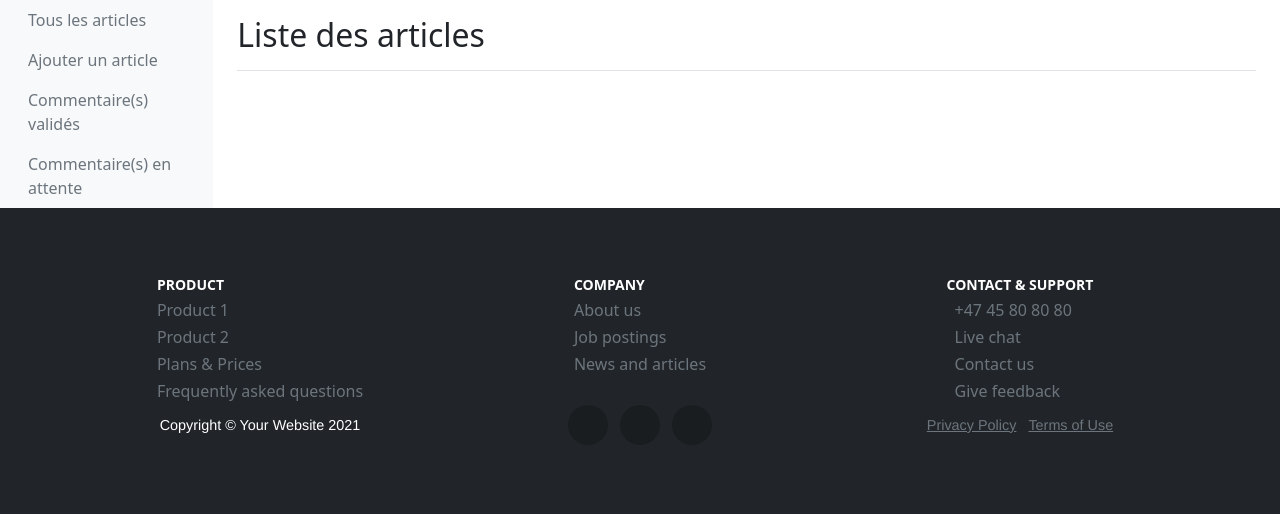
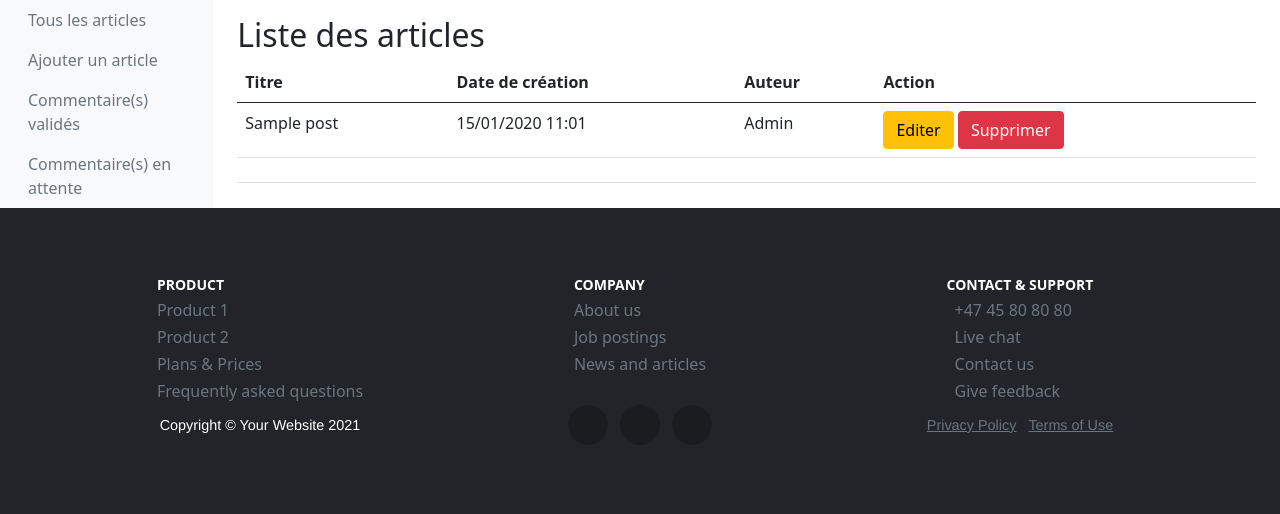
Before and after one commit to Kaloss38/P5_blog_jonathan_billard, a PHP site: template src/Views/admin/homeAdmin.html.twig in a window 1280 px wide. Shown: the part 56-570 px from the top of the page. Run offline with PHP 8.4, Linux system fonts and the light colour scheme; the template is opened without the code that fills it: most values are stand-ins (such as "Sample title", 1, 10 or a date in 2020); some libraries are stand-ins or nearby versions.

Commit message:
Update column dates name in db, add delete action on post, make front for posts in admin

```diff
--- a/config/routes.php
+++ b/config/routes.php
@@ -16,11 +16,11 @@ Router::get('/admin/articles', 'AdminController@index')->setName('adminAllPosts'
 //add post view
 Router::get('/admin/articles-add', 'AdminController@addPost')->setName('adminAddPost');
 //save post view
-Router::post('/admin/articles-save', 'AdminController@savePost');
+Router::post('/admin/articles-save', 'AdminController@savePost')->setName('adminSavePost');
 //update post
-Router::get('/admin/articles/update/{id}', 'AdminController@updatePost');
+Router::get('/admin/articles/update/{id}', 'AdminController@updatePost')->setName('adminUpdatePost');
 //delete post
-Router::get('/admin/articles/delete/{id}', 'AdminController@deletePost');
+Router::get('/admin/articles/delete/{id}', 'AdminController@deletePost')->setName('adminDeletePost');
 
 //all comments page
 Router::get('/admin/commentaires/validate', 'AdminController@allComments');
--- a/src/Manager/PropertyNotFoundException.php
+++ b/src/Handler/PropertyNotFoundException.php
@@ -1,6 +1,6 @@
 <?php
 
-    namespace App\Manager;
+    namespace App\Handler;
 
     class PropertyNotFoundException extends \Exception
     {
--- a/src/Manager/BaseManager.php
+++ b/src/Manager/BaseManager.php
@@ -3,7 +3,7 @@
 	namespace App\Manager;
 
 	use Core\BDD;
-	use App\Manager\PropertyNotFoundException;
+	use App\Handler\PropertyNotFoundException;
 
 	class BaseManager
 	{
--- a/src/Views/admin/homeAdmin.html.twig
+++ b/src/Views/admin/homeAdmin.html.twig
@@ -37,9 +37,33 @@
         <main role="main" class="col-md-9 ml-sm-auto col-lg-10 px-4">
           <div class="align-items-center pt-3 pb-2 mb-3 border-bottom">
             <h1 class="h2">Liste des articles</h1>
-            {% for post in posts %}
-                {{ dump(post) }}
-            {% endfor %}
+            <table class="table">
+              <thead>
+                <tr>
+                  <th scope="col">Titre</th>
+                  <th scope="col">Date de création</th>
+                  <th scope="col">Auteur</th>
+                  <th scope="col">Action</th>
+                </tr>
+              </thead>
+              <tbody>
+                {% if posts is not empty %}
+                  {% for post in posts %}
+                    <tr>
+                      <td>{{ post.title }}</td>
+                      <td>{{ post.creationDate|date("d/m/Y H:m", "Europe/Paris") }}</td>
+                      <td>Admin</td>
+                      <td>
+                        <a href="" class="btn btn-warning">Editer</a>
+                        <a href="/admin/articles/delete/{{ post.id }}" class="btn btn-danger">Supprimer</a>
+                      </td>
+                    </tr>
+                  {% endfor %}
+                {% else %}
+                  <p> Aucuns articles pour le moment </p>
+                {% endif %}
+              </tbody>
+            </table>
           </div>
         </main>
       </div>
```
Also changed, not shown: src/Controller/AdminController.php (+8 -0 lines), src/Manager/PostManager.php (+12 -2 lines), public/img/2021_06_11_11_15_28.jpg (added), public/img/2021_06_11_11_16_55.jpg (added), public/img/2021_06_11_11_17_13.jpg (added), public/img/2021_06_11_11_20_50.jpg (added), public/img/2021_06_11_11_21_59.jpg (added), public/img/2021_06_11_11_22_16.jpg (added), public/img/2021_06_11_11_22_53.jpg (added), public/img/2021_06_11_11_28_57.jpg (added), public/img/2021_06_11_11_29_15.jpg (added), public/img/2021_06_11_11_30_53.jpg (added).
